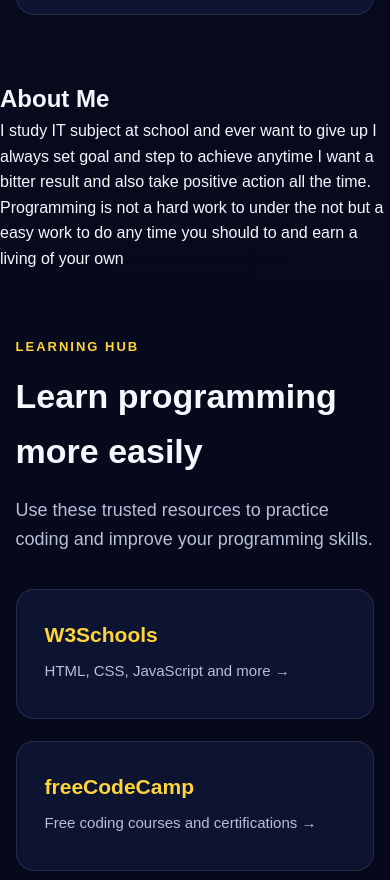
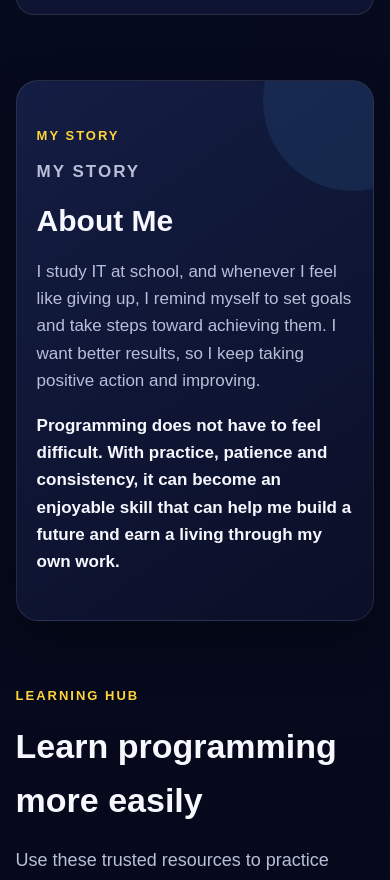
Before and after one commit to calebawaya/portfolio-website, a website: page index.html in a window 390 px wide. Shown: the part 3294-4174 px from the top of the page. Drawn offline with Linux system fonts and the light colour scheme.

Commit message:
Connect About Me section to its responsive CSS

```diff
--- a/index.html
+++ b/index.html
@@ -17,14 +17,11 @@
 <section class="hero container reveal"><div class="hero-text"><p class="eyebrow">WELCOME TO MY CODING SPACE</p><h1>Build. Learn. <span>Create.</span></h1><p class="hero-copy">I'm Caleb, a student learning web development. This website is my personal coding space for learning, building projects and sharing my work.</p><div class="hero-actions"><a class="button primary" href="#projects">See My Projects</a><a class="button secondary" href="#learning">Learn to Code</a></div></div><div class="profile-card"><div class="image-container"><img src="image_43455fbf.jpg" alt="Portrait of Caleb Awaya"></div><h2>Future Web Developer</h2><p>Learning today. Building tomorrow.</p></div></section>
 <section id="about" class="section container reveal"><p class="eyebrow">ABOUT ME</p><h2>My coding journey</h2><p class="section-copy">I am a student from AVI - GALLOPERS, developing my skills in programming and web design. My goal is to create websites that look great, work smoothly and are easy to use.</p></section>
 <section id="skills" class="section container reveal"><p class="eyebrow">MY SKILLS</p><h2>What I'm learning</h2><div class="cards"><article class="skill-card"><div class="icon">HTML</div><h3>HTML</h3><p>Build the structure and content of websites.</p></article><article class="skill-card"><div class="icon">CSS</div><h3>CSS</h3><p>Create attractive layouts, colors, spacing and responsive designs.</p></article><article class="skill-card"><div class="icon">JS</div><h3>JavaScript</h3><p>Add interaction, dynamic features and animation to websites.</p></article></div><h3 class="subheading">Next skills</h3><div class="cards next-skills"><article class="skill-card planned"><div class="icon">PY</div><h3>Python</h3><p>Planned next — programming, automation and AI.</p></article><article class="skill-card planned"><div class="icon">SQL</div><h3>SQL & Databases</h3><p>Planned next — storing and managing website data.</p></article><article class="skill-card planned"><div class="icon">⚛</div><h3>React</h3><p>Planned next — modern interactive interfaces.</p></article><article class="skill-card planned"><div class="icon">NODE</div><h3>Node.js</h3><p>Planned next — JavaScript backend applications.</p></article></div></section>
-<section>
-  <h2>About Me</h2>
-  <p>
-    I study IT subject at school and ever want to give up I always set goal and step to achieve anytime I want a bitter result and
-    also take positive action all the time.
-  </p>
-
-  <p>Programming is not a hard work to under the not but a easy work to do any time you should to and earn a living of your own</p>
+<section class="about-story reveal" aria-labelledby="story-title">
+  <p class="eyebrow">MY STORY</p>
+  <h2 id="story-title">About Me</h2>
+  <p>I study IT at school, and whenever I feel like giving up, I remind myself to set goals and take steps toward achieving them. I want better results, so I keep taking positive action and improving.</p>
+  <p>Programming does not have to feel difficult. With practice, patience and consistency, it can become an enjoyable skill that can help me build a future and earn a living through my own work.</p>
 </section>
 
   <section id="learning" class="section container reveal"><p class="eyebrow">LEARNING HUB</p><h2>Learn programming more easily</h2><p class="section-copy">Use these trusted resources to practice coding and improve your programming skills.</p><div class="learning-grid"><a class="learning-card" href="https://www.w3schools.com/" target="_blank" rel="noopener noreferrer"><strong>W3Schools</strong><span>HTML, CSS, JavaScript and more →</span></a><a class="learning-card" href="https://www.freecodecamp.org/" target="_blank" rel="noopener noreferrer"><strong>freeCodeCamp</strong><span>Free coding courses and certifications →</span></a><a class="learning-card" href="https://developer.mozilla.org/en-US/" target="_blank" rel="noopener noreferrer"><strong>MDN Web Docs</strong><span>Web development documentation →</span></a><a class="learning-card" href="https://www.theodinproject.com/" target="_blank" rel="noopener noreferrer"><strong>The Odin Project</strong><span>Project-based learning →</span></a><a class="learning-card" href="https://javascript.info/" target="_blank" rel="noopener noreferrer"><strong>JavaScript.info</strong><span>JavaScript lessons step by step →</span></a><a class="learning-card" href="https://github.com/" target="_blank" rel="noopener noreferrer"><strong>GitHub</strong><span>Store and share coding projects →</span></a></div></section>
```
